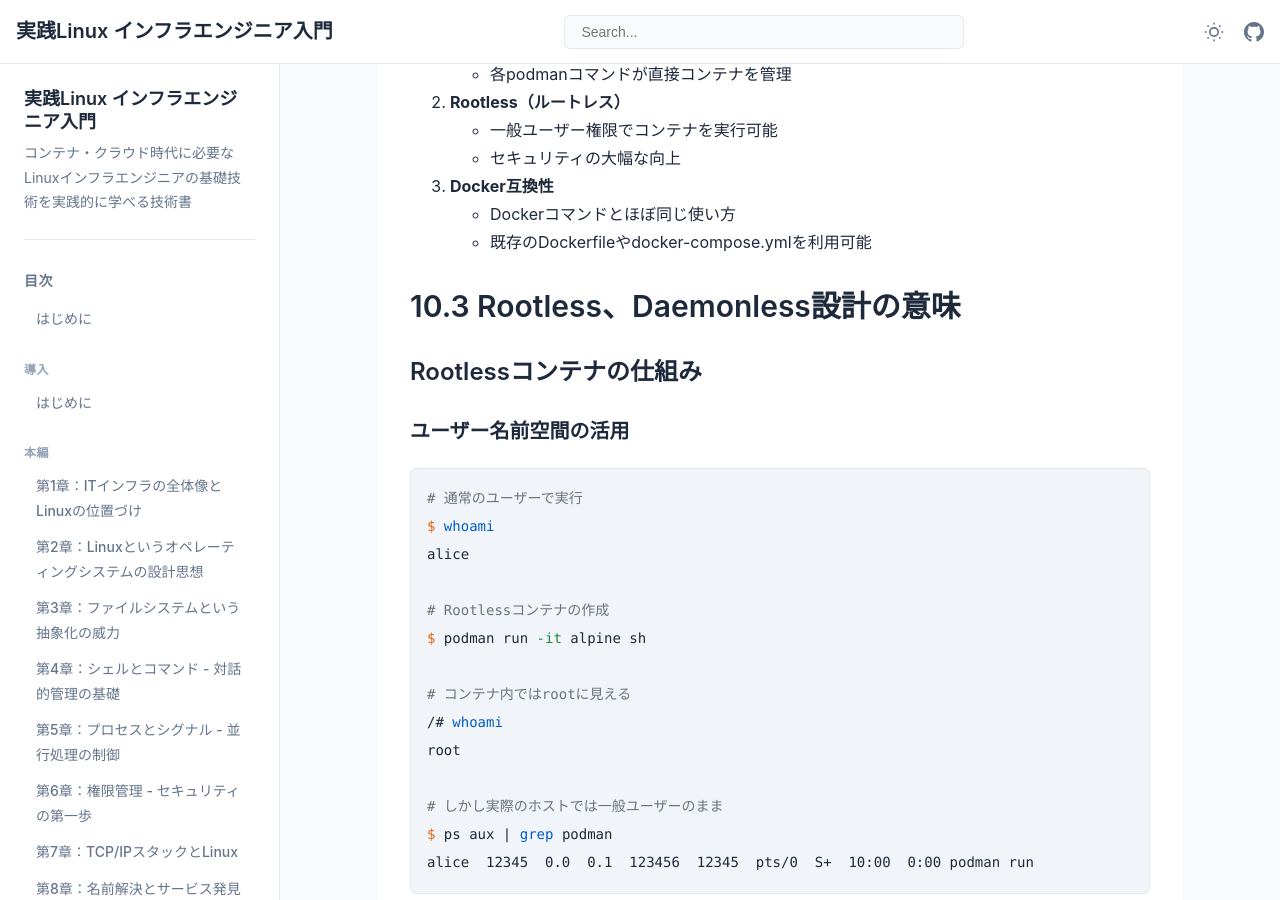
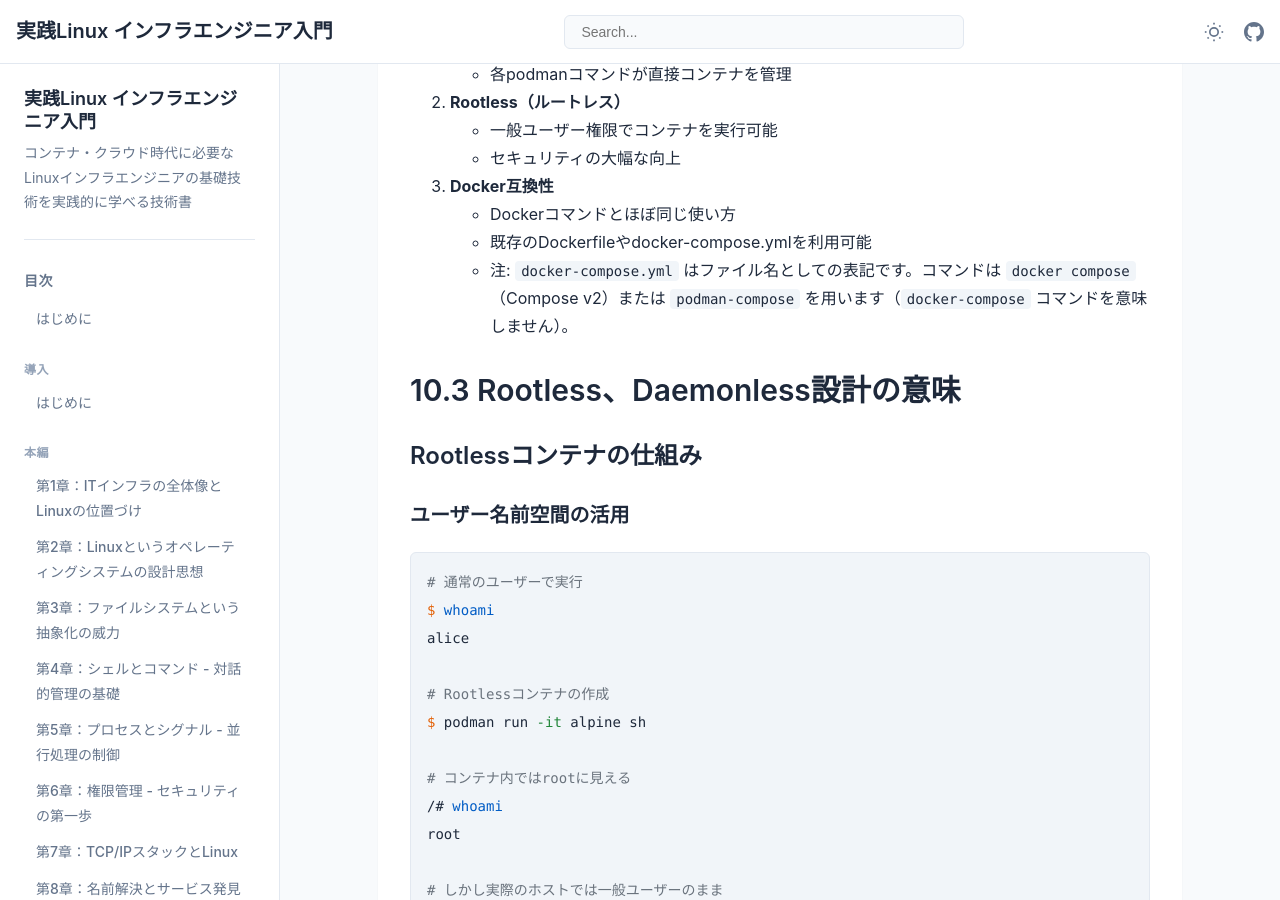
Before and after one commit to itdojp/linux-infra-textbook2, a Jekyll site: the page built from docs/chapters/chapter-10-podman.md, in a window 1280 px wide and 900 px high, scrolled down 3111 px. Built offline with Jekyll 4.4.1, drawn with Linux system fonts in a browser that asks for light colours; our own code applies the rules of GitHub Pages for plain Markdown files.

Commit message:
docs: clarify docker compose vs docker-compose.yml

```diff
--- a/docs/chapters/chapter-10-podman.md
+++ b/docs/chapters/chapter-10-podman.md
@@ -78,6 +78,7 @@ Podmanはコンテナを管理するためのツールである。Dockerと似
 3. **Docker互換性**
    - Dockerコマンドとほぼ同じ使い方
    - 既存のDockerfileやdocker-compose.ymlを利用可能
+   - 注: `docker-compose.yml` はファイル名としての表記です。コマンドは `docker compose`（Compose v2）または `podman-compose` を用います（`docker-compose` コマンドを意味しません）。
 
 ## 10.3 Rootless、Daemonless設計の意味
 
```
Also changed, not shown: src/chapters/chapter-10-podman.md (+1 -0 lines).
